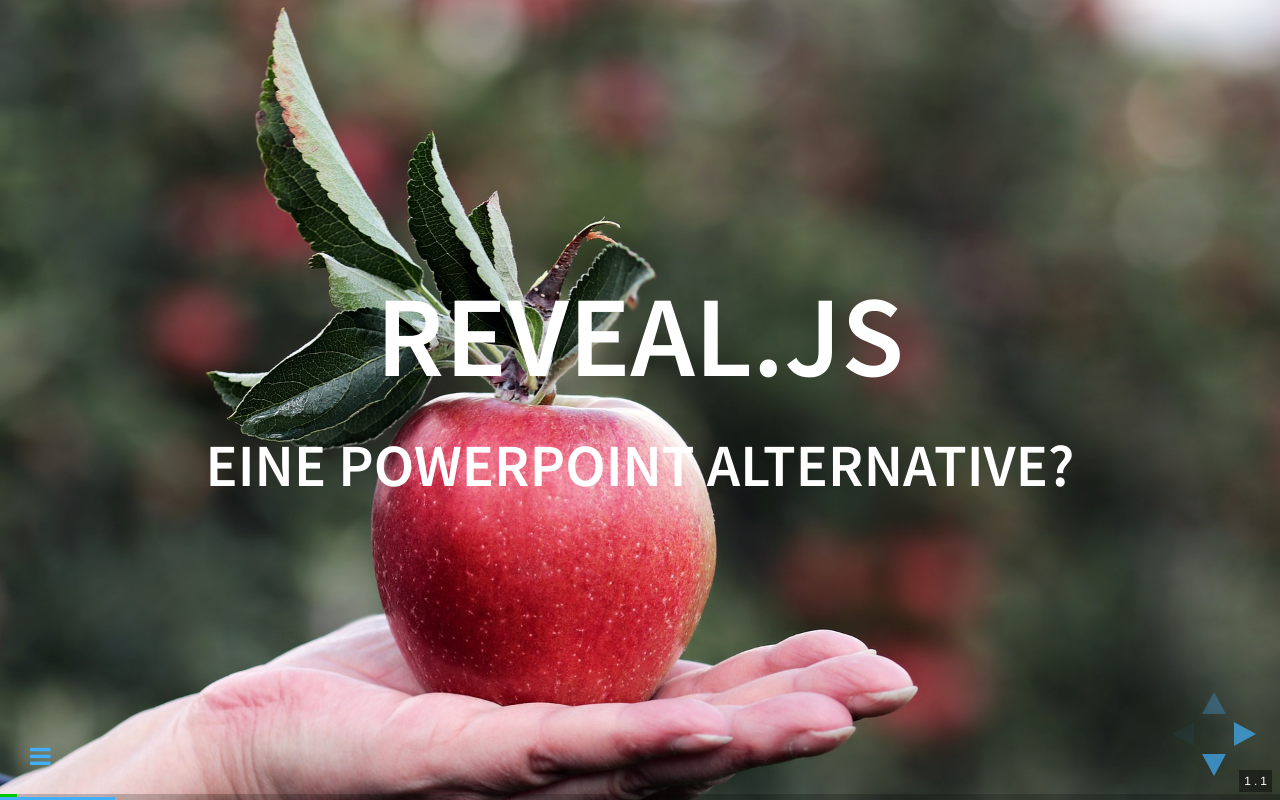
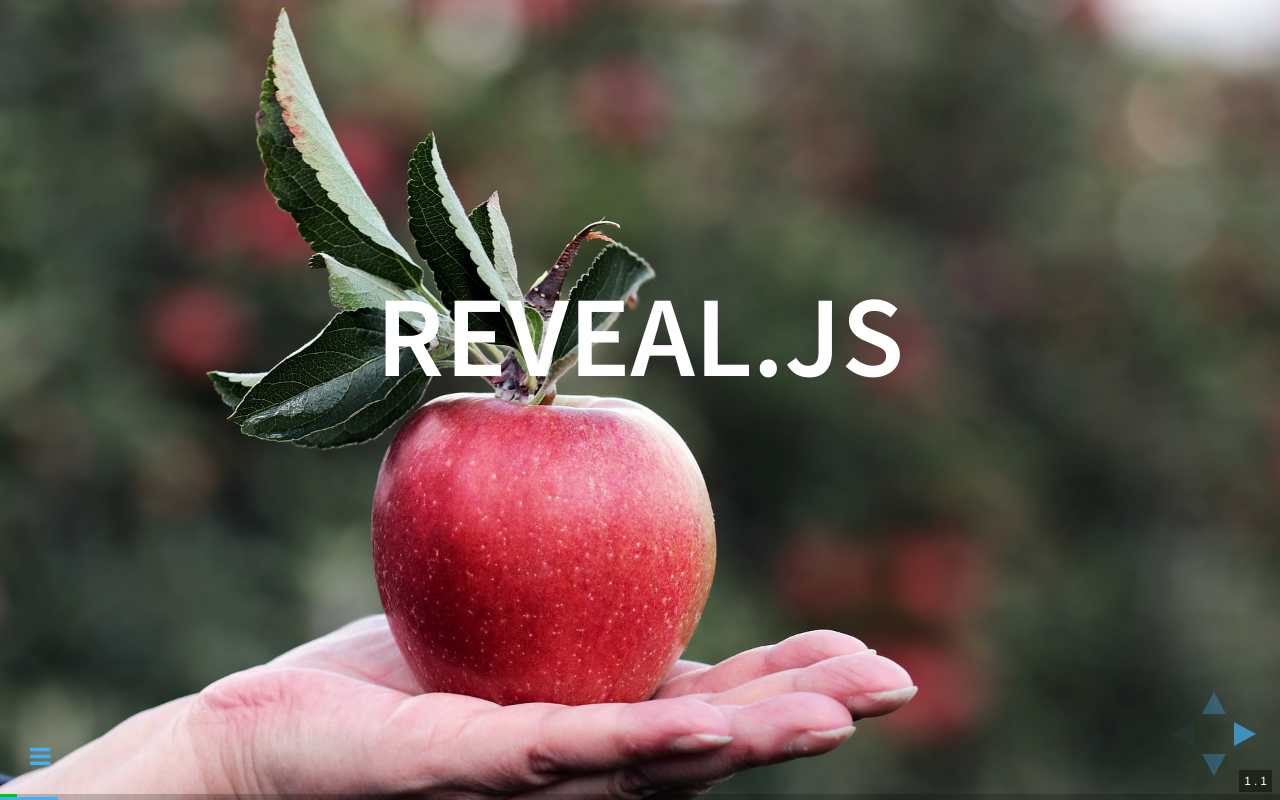
Before and after one commit to dieterblocher/reveal-workshop, a website: page docs/index.html in a window 1280 px wide. Both pictures are taken after a click on the button 1251 px from the left and 734 px from the top of the page. Drawn offline with nearby package versions, Linux system fonts and the light colour scheme; files whose address does not match are found by name.

Commit message:
Update index.html

```diff
--- a/docs/index.html
+++ b/docs/index.html
@@ -34,7 +34,7 @@
             <section>
                 <section data-background-image="./apple-2788613_1920.jpg">
                     <h1 class="fragment fade-in" data-fragment-index="1">Reveal.js</h1>
-                    <h3 class="fragment fade-in" data-fragment-index="1">eine Powerpoint alternative?</h3>
+                    <h3 class="fragment fade-in" data-fragment-index="2">eine Powerpoint alternative?</h3>
                     <aside class="notes">
                         Beginn der Präsentation
                     </aside>
```
